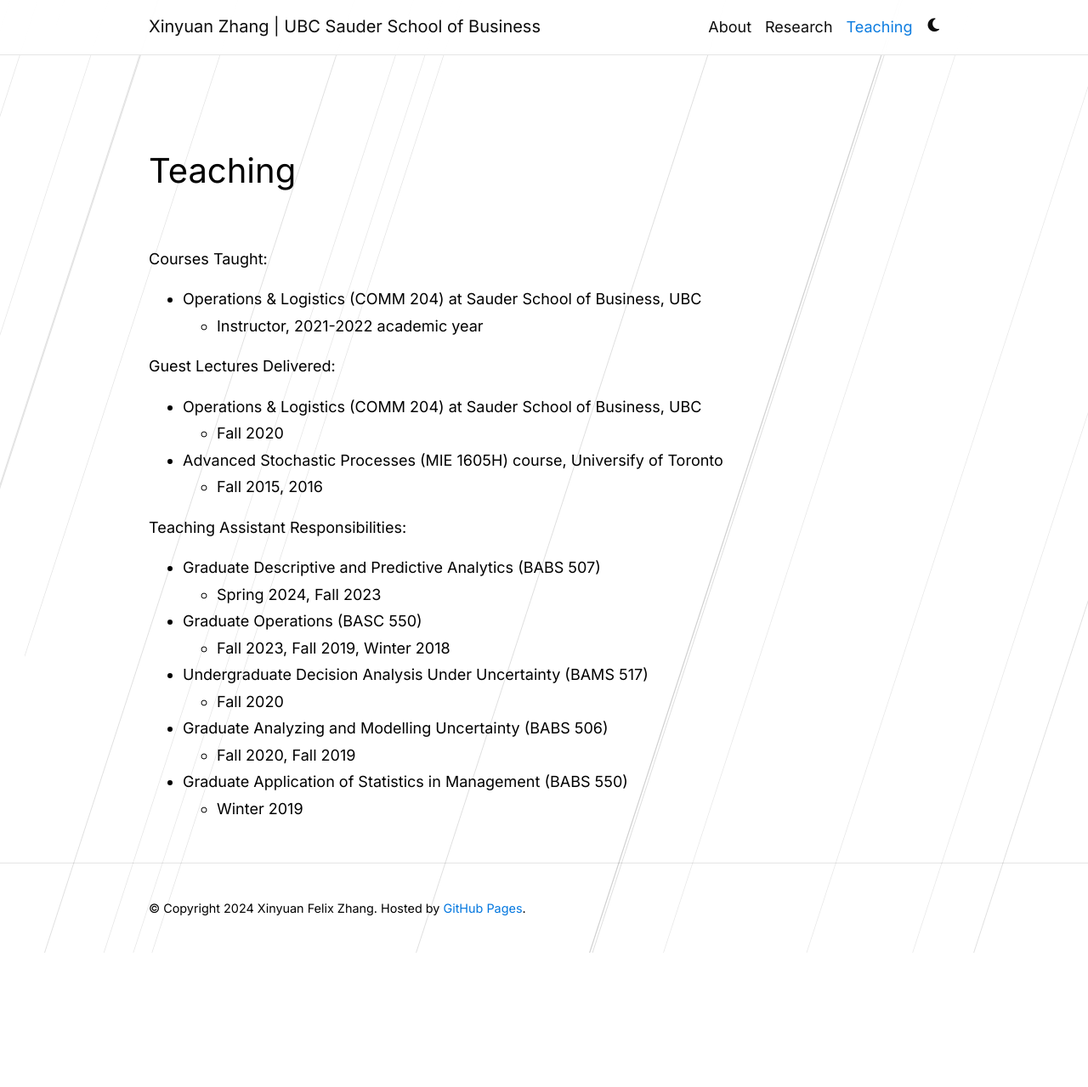
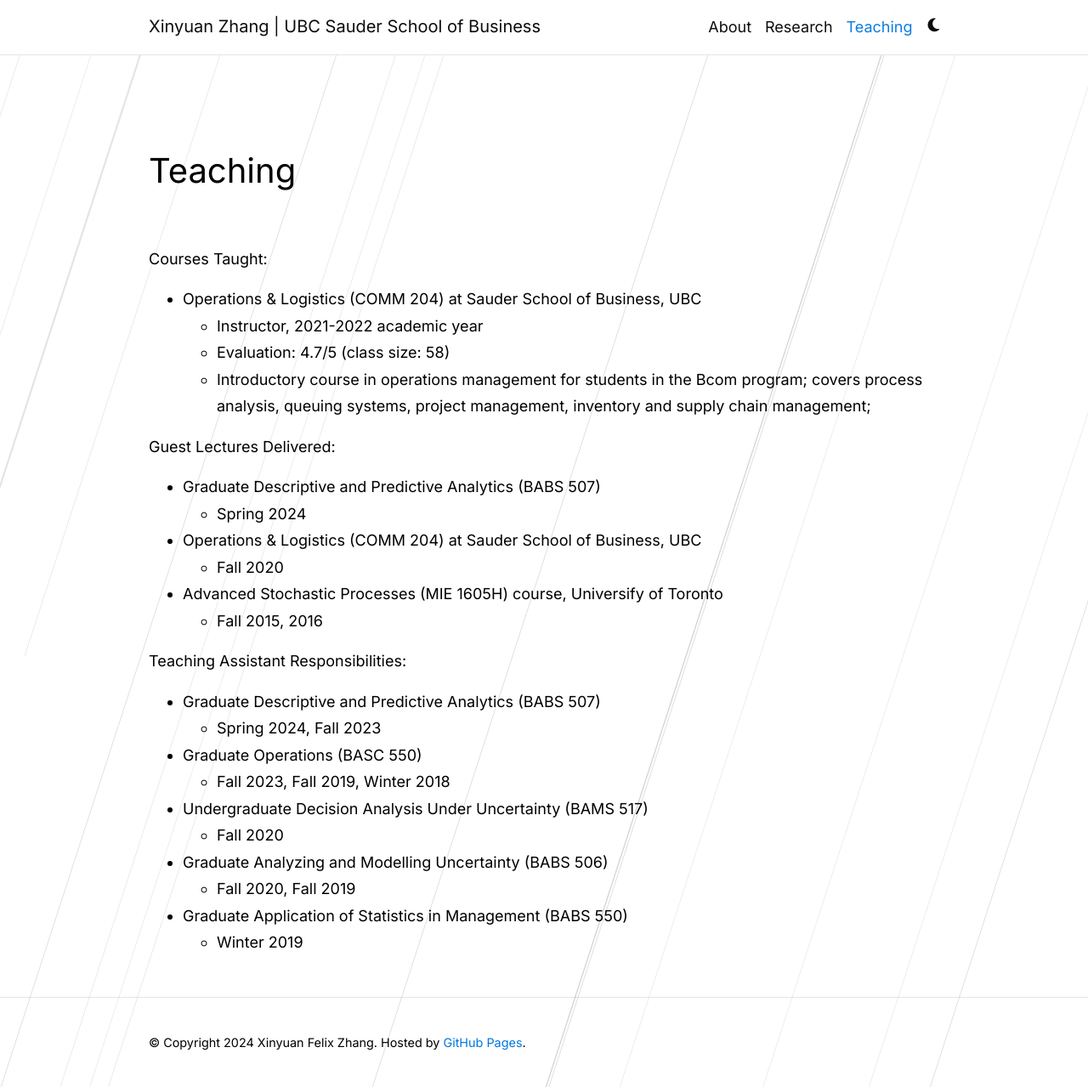
Before and after one commit to xyz2023ca/xyz2023ca.github.io, a Jekyll site: the page built from _pages/teaching.md, in a window 1280 px wide and 1279 px high. Shown: the whole window at 85% size. Built offline with Jekyll 4.4.1, drawn with Linux system fonts in a browser that asks for light colours; comment, search, counter and statistics services are not loaded; a style sheet for code colours, icons or effects is not loaded.

Commit message:
Update teaching.md

```diff
--- a/_pages/teaching.md
+++ b/_pages/teaching.md
@@ -12,8 +12,12 @@ nav_order: 2
 **Courses Taught:**
 - Operations & Logistics (COMM 204) at Sauder School of Business, UBC
   - Instructor, 2021-2022 academic year
+  - Evaluation: 4.7/5 (class size: 58)
+  - Introductory course in operations management for students in the Bcom program; covers process analysis, queuing systems, project management, inventory and supply chain management;
 
 **Guest Lectures Delivered:**
+- Graduate Descriptive and Predictive Analytics (BABS 507)
+  - Spring 2024
 - Operations & Logistics (COMM 204) at Sauder School of Business, UBC
   - Fall 2020
 - Advanced Stochastic Processes (MIE 1605H) course, Universify of Toronto
```
